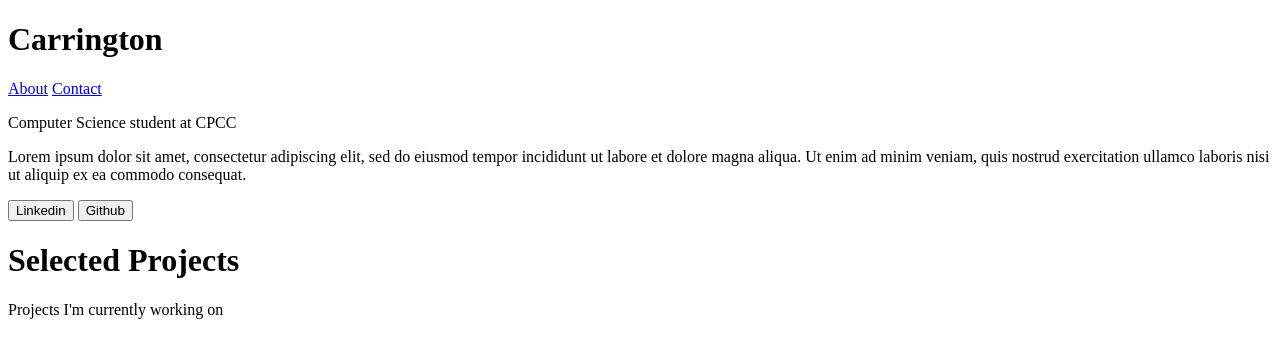
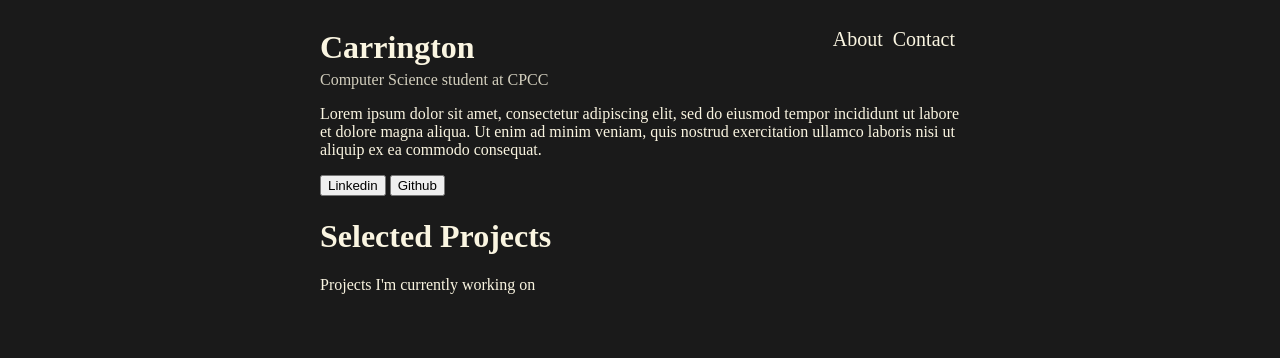
Before and after one commit to Carring10/chartis-portfolio, a plain HTML site: page index.html in a window 1280 px wide. Drawn offline with Linux system fonts and the light colour scheme.

Commit message:
some css structuring

```diff
--- a/index.html
+++ b/index.html
@@ -4,18 +4,23 @@
 <head>
   <meta charset="UTF-8">
   <meta name="viewport" content="width=device-width, initial-scale=1.0">
+  <link rel="stylesheet" href="style.css">
   <title>Carrington Hartis</title>
 </head>
 
 <body>
   <div>
     <div>
-      <div>
-        <h1>Carrington</h1>
-        <a href="#">About</a>
-        <a href="#">Contact</a>
+      <div class="name-header">
+        <div>
+          <h1 class="name">Carrington</h1>
+        </div>
+        <div class="header-links">
+          <a href="#">About</a>
+          <a href="#">Contact</a>
+        </div>
       </div>
-      <p>Computer Science student at CPCC</p>
+      <p class="flavor-tag">Computer Science student at CPCC</p>
       <p>Lorem ipsum dolor sit amet, consectetur adipiscing elit, sed do eiusmod tempor incididunt ut labore et dolore
         magna aliqua. Ut enim ad minim veniam, quis nostrud exercitation ullamco laboris nisi ut aliquip ex ea commodo
         consequat.</p>
--- /dev/null
+++ b/style.css
@@ -0,0 +1,39 @@
+html {
+  display: flex;
+  justify-content: center;
+  background-color: #1a1a1a;
+  color: #faf5e1;
+}
+
+body {
+  display: flex;
+  flex-direction: column;
+  width: 50%;
+}
+
+.name-header {
+  display: flex;
+  justify-content: space-between;
+}
+
+.name {
+  margin-bottom: 5px;
+}
+
+.header-links {
+  display: flex;
+  align-items: center;
+  margin: 5px;
+  font-size: 20px;
+}
+
+.header-links a {
+  margin-left: 10px;
+  text-decoration: none;
+  color: #faf5e1;
+}
+
+.flavor-tag {
+  margin: 0px;
+  color: #d3cfbe;
+}
```
